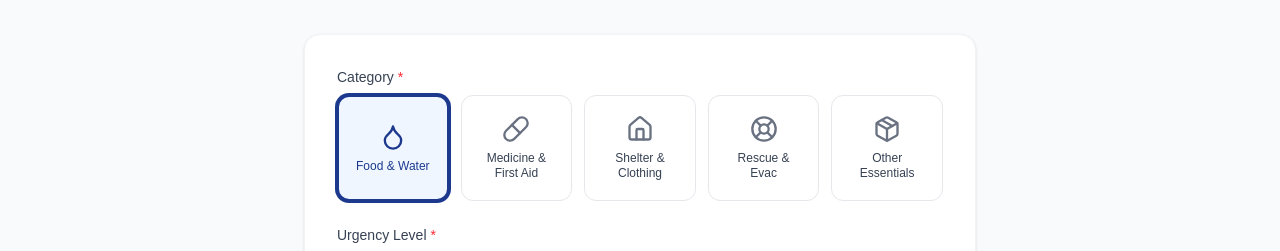
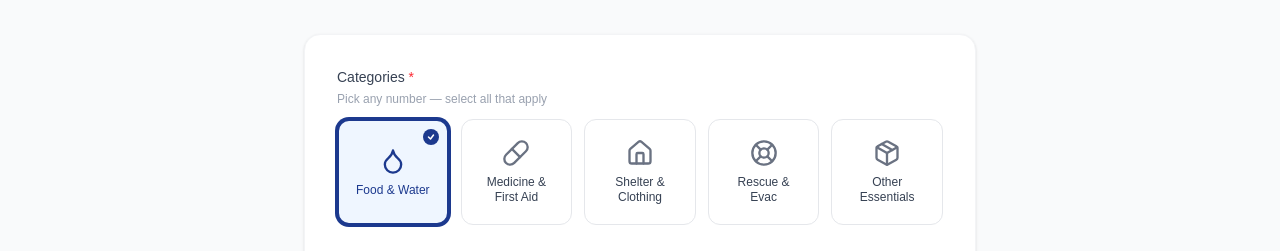
Before and after one commit to Balanced0/ReliefLink, a Next.js app: page /needs/new in a window 1280 px wide. Both pictures are taken after a click on the button "Food & Water". Shown: the part 175-426 px from the top of the page. Built offline with nearby package versions, Linux system fonts and the light colour scheme; no server answers.

Commit message:
feat: updated PostNeedPage to support multiple category selection and adjusted need creation logic

```diff
--- a/app/needs/new/page.js
+++ b/app/needs/new/page.js
@@ -44,7 +44,7 @@ const URGENCIES = [
 ];
 
 export default function PostNeedPage() {
-  const [category, setCategory] = useState("");
+  const [categories, setCategories] = useState([]);
   const [areaId, setAreaId] = useState("");
   const [urgency, setUrgency] = useState("");
   const [description, setDescription] = useState("");
@@ -83,8 +83,8 @@ export default function PostNeedPage() {
     setError("");
     setSuccess(false);
 
-    if (!category) {
-      setError("Please select a category.");
+    if (categories.length === 0) {
+      setError("Please select at least one category.");
       return;
     }
     if (!urgency) {
@@ -103,7 +103,7 @@ export default function PostNeedPage() {
     setLoading(true);
     try {
       const body = {
-        category,
+        categories,
         area_id: Number(areaId),
         urgency,
         description: description.trim(),
@@ -114,7 +114,7 @@ export default function PostNeedPage() {
 
       await apiPost("/needs", body);
       setSuccess(true);
-      setCategory("");
+      setCategories([]);
       setAreaId("");
       setUrgency("");
       setDescription("");
@@ -152,32 +152,49 @@ export default function PostNeedPage() {
 
           <form onSubmit={handleSubmit}>
             <div className="mb-6">
-              <p className="text-sm font-medium text-gray-700 mb-2">
-                Category <span className="text-red-500">*</span>
+              <p className="text-sm font-medium text-gray-700 mb-1">
+                Categories <span className="text-red-500">*</span>
               </p>
+              <p className="text-xs text-gray-400 mb-3">Pick any number — select all that apply</p>
               <div className="grid grid-cols-2 sm:grid-cols-3 md:grid-cols-5 gap-3">
-                {CATEGORIES.map(({ value, label, Icon }) => (
+                {CATEGORIES.map(({ value, label, Icon }) => {
+                  const selected = categories.includes(value);
+                  return (
                     <button
                       key={value}
                       type="button"
-                    onClick={() => setCategory(value)}
+                      onClick={() =>
+                        setCategories((prev) =>
+                          prev.includes(value)
+                            ? prev.filter((c) => c !== value)
+                            : [...prev, value]
+                        )
+                      }
                       style={{ height: "106px" }}
-                    className={`flex flex-col items-center justify-center gap-2 p-4 rounded-xl border transition-colors focus:outline-none focus:ring-2 focus:ring-blue-900 ${
-                      category === value
+                      className={`relative flex flex-col items-center justify-center gap-2 p-4 rounded-xl border transition-all focus:outline-none focus:ring-2 focus:ring-blue-900 ${
+                        selected
                           ? "border-2 border-blue-900 bg-blue-50 text-blue-900"
                           : "border border-gray-200 bg-white text-gray-500 hover:border-gray-300"
                       }`}
                     >
+                      {selected && (
+                        <span className="absolute top-2 right-2 w-4 h-4 bg-blue-900 rounded-full flex items-center justify-center">
+                          <svg width="8" height="8" viewBox="0 0 8 8" fill="none">
+                            <path d="M1.5 4L3.5 6L6.5 2" stroke="white" strokeWidth="1.5" strokeLinecap="round" strokeLinejoin="round"/>
+                          </svg>
+                        </span>
+                      )}
                       <Icon size={28} />
                       <span
                         className={`text-xs font-medium text-center leading-tight ${
-                        category === value ? "text-blue-900" : "text-gray-700"
+                          selected ? "text-blue-900" : "text-gray-700"
                         }`}
                       >
                         {label}
                       </span>
                     </button>
-                ))}
+                  );
+                })}
               </div>
             </div>
 
```
Also changed, not shown: 1 other file (tests, documents, lock files or other folders). Lines whose indentation alone changed are shown as unchanged.
